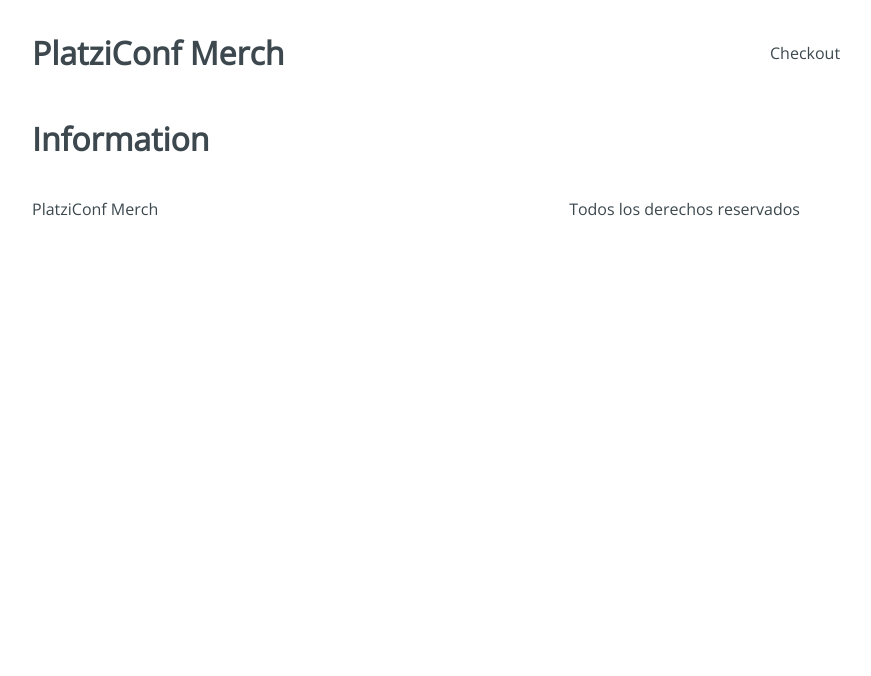
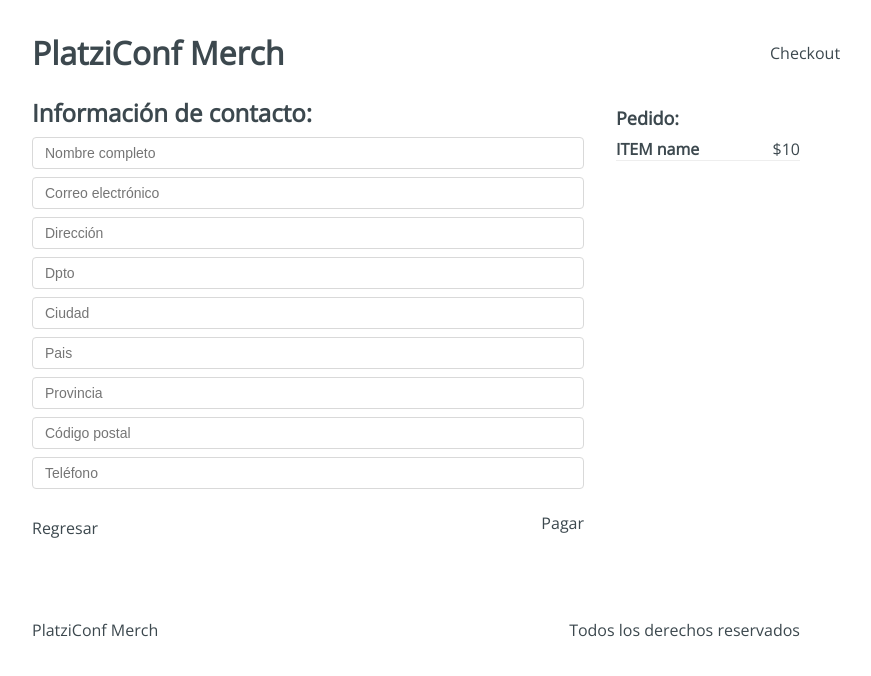
Before and after one commit to hectormoreira/platzi-conf-merch, a React app: page /checkout/information in a window 1280 px wide. Shown: the top 676 px of the page, without its empty margins (224-1095 px from the left). Built offline with nearby package versions, Linux system fonts and the light colour scheme.

Commit message:
information

```diff
--- a/src/components/Layout.jsx
+++ b/src/components/Layout.jsx
@@ -1,6 +1,6 @@
 import React from 'react';
-import Footer from './Footer.jsx';
-import Header from './Header.jsx';
+import Footer from './Footer';
+import Header from './Header';
 import '../styles/components/Layout.css'
 
 const Layout = ({children}) => {
--- a/src/components/Products.jsx
+++ b/src/components/Products.jsx
@@ -1,5 +1,5 @@
 import React from 'react';
-import Product from './Product.jsx';
+import Product from './Product';
 import '../styles/components/Products.css';
 
 const Products = ({ products }) => {
--- a/src/containers/Information.jsx
+++ b/src/containers/Information.jsx
@@ -1,8 +1,45 @@
 import React from 'react';
+import '../styles/components/Information.css';
 
 const Information = () => {
     return (
-        <h1>Information</h1>
+        <div className="Information">
+            <div className="Information-content">
+                <div className="Information-head">
+                    <h2>Información de contacto:</h2>
+                </div>
+                <div className="Information-form">
+                    <form action="">
+                        <input type="text" placeholder="Nombre completo" name="name" />
+                        <input type="text" placeholder="Correo electrónico" name="email" />
+                        <input type="text" placeholder="Dirección" name="address" />
+                        <input type="text" placeholder="Dpto" name="dpto" />
+                        <input type="text" placeholder="Ciudad" name="city" />
+                        <input type="text" placeholder="Pais" name="country" />
+                        <input type="text" placeholder="Provincia" name="state" />
+                        <input type="text" placeholder="Código postal" name="cp" />
+                        <input type="text" placeholder="Teléfono" name="phone" />
+                    </form>
+                </div>
+                <div className="Information-buttons">
+                    <div className="Information-back">
+                        Regresar
+                    </div>
+                    <div className="Information-net">
+                        Pagar
+                    </div>
+                </div>
+            </div>
+            <div className="Information-sidebar">
+                <h3>Pedido:</h3>
+                <div className="Information-item">
+                    <div className="Information-element">
+                        <h4>ITEM name</h4>
+                        <span>$10</span>
+                    </div>
+                </div>
+            </div>
+        </div>
     );
 };
 
```
